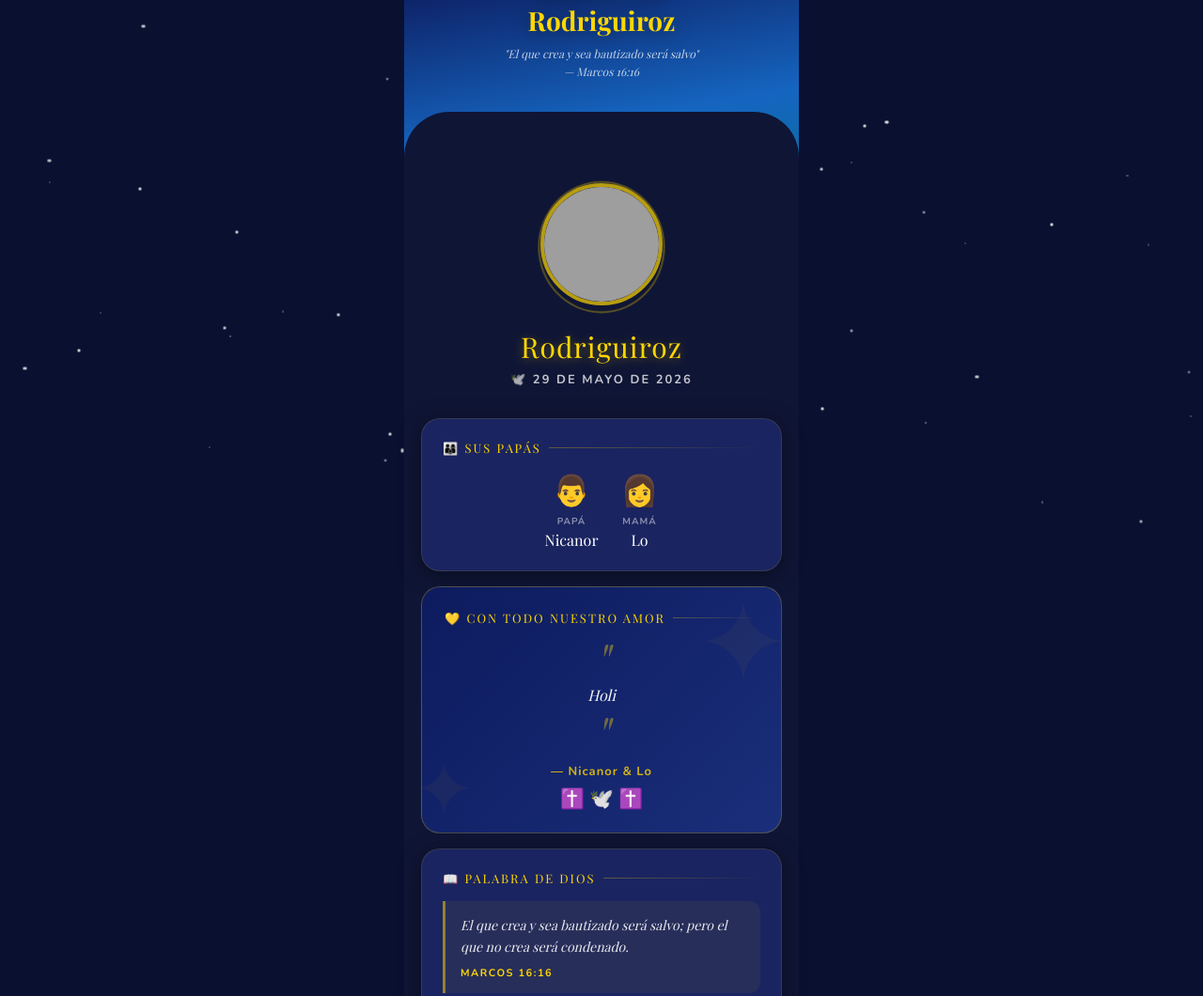
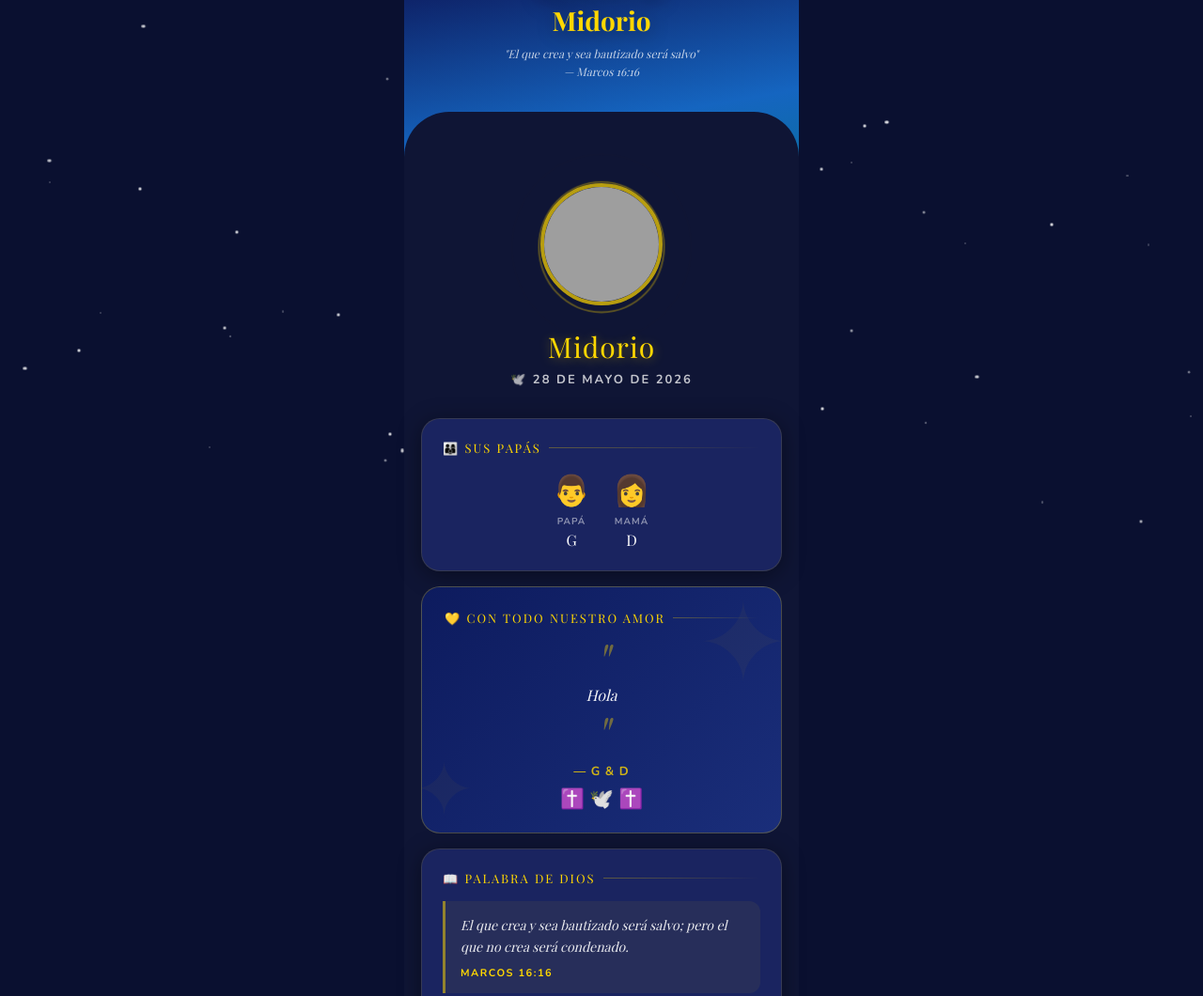
Before and after one commit to nfcconnectmx-sys/Bautizo, a plain HTML site: page BT-001/index.html in a window 1280 px wide. Shown: the part 239-1299 px from the top of the page at 94% size. Drawn offline with nearby package versions, Linux system fonts and the light colour scheme; grey boxes are pictures that could not be loaded; a web font is replaced by a local one.

Commit message:
Bautizo activado: BT-001

```diff
--- a/BT-001/index.html
+++ b/BT-001/index.html
@@ -3,7 +3,7 @@
 <head>
 <meta charset="UTF-8">
 <meta name="viewport" content="width=device-width, initial-scale=1.0, maximum-scale=1.0">
-<title>✝️ Bautizo de Rodriguiroz</title>
+<title>✝️ Bautizo de Midorio</title>
 <link href="https://fonts.googleapis.com/css2?family=Playfair+Display:ital,wght@0,400;0,700;1,400&family=Nunito:wght@400;600;700;900&display=swap" rel="stylesheet">
 <style>
 *{margin:0;padding:0;box-sizing:border-box;}
@@ -67,16 +67,16 @@ body{background:#0A1030;font-family:'Nunito',sans-serif;min-height:100vh;max-wid
   <div class="hero-logo">✦ Recuerdo Inteligente de Bautizo ✦</div>
   <span class="cross">✝️</span>
   <span class="dove">🕊️</span>
-  <h1 class="hero-title">Bautizo de<br><span>Rodriguiroz</span></h1>
+  <h1 class="hero-title">Bautizo de<br><span>Midorio</span></h1>
   <p class="hero-verse">"El que crea y sea bautizado será salvo"<br>— Marcos 16:16</p>
 </div>
 
 <div class="content">
 
   <div class="foto-section">
-    <div class="foto-ring"><img src="https://i.ibb.co/DPtF2ZwN/1000083310.jpg" alt="Rodriguiroz" style="width:130px;height:130px;border-radius:50%;object-fit:cover;border:4px solid rgba(255,215,0,0.7);"></div>
-    <div class="bautizado-nombre">Rodriguiroz</div>
-    <div class="bautizado-fecha">🕊️ 29 de mayo de 2026</div>
+    <div class="foto-ring"><img src="https://i.ibb.co/JwfF81jX/1000083311.png" alt="Midorio" style="width:130px;height:130px;border-radius:50%;object-fit:cover;border:4px solid rgba(255,215,0,0.7);"></div>
+    <div class="bautizado-nombre">Midorio</div>
+    <div class="bautizado-fecha">🕊️ 28 de mayo de 2026</div>
   </div>
 
   <div class="card">
@@ -85,20 +85,20 @@ body{background:#0A1030;font-family:'Nunito',sans-serif;min-height:100vh;max-wid
       <div class="papa-item">
         <div class="papa-icon">👨</div>
         <div class="papa-label">Papá</div>
-        <div class="papa-name">Nicanor</div>
+        <div class="papa-name">G</div>
       </div>
       <div class="papa-item">
         <div class="papa-icon">👩</div>
         <div class="papa-label">Mamá</div>
-        <div class="papa-name">Lo</div>
+        <div class="papa-name">D</div>
       </div>
     </div>
   </div>
 
   <div class="mensaje-card">
     <div class="card-title">💛 Con todo nuestro amor</div>
-    <div class="mensaje-texto">Holi</div>
-    <div class="mensaje-firma">— Nicanor &amp; Lo</div>
+    <div class="mensaje-texto">Hola</div>
+    <div class="mensaje-firma">— G &amp; D</div>
     <div class="mensaje-corazones">✝️ 🕊️ ✝️</div>
   </div>
 
@@ -121,9 +121,9 @@ body{background:#0A1030;font-family:'Nunito',sans-serif;min-height:100vh;max-wid
   <div class="card">
     <div class="card-title">🙏 Oración</div>
     <div class="oracion-texto">
-      Señor, en este día tan especial, <strong style="color:#FFD700;">Rodriguiroz</strong> ha tomado la decisión más importante de su vida: seguirte a Ti.<br><br>
+      Señor, en este día tan especial, <strong style="color:#FFD700;">Midorio</strong> ha tomado la decisión más importante de su vida: seguirte a Ti.<br><br>
       Que tu Espíritu Santo sea su guía en cada paso, que tu amor sea su fortaleza en los momentos difíciles, y que tu Palabra ilumine siempre su camino.<br><br>
-      Bendice a sus padres, Nicanor y Lo, por haberlo/la criado en tu amor.<br><br>
+      Bendice a sus padres, G y D, por haberlo/la criado en tu amor.<br><br>
       Que este bautismo sea el inicio de una vida plena y abundante en Cristo Jesús.
     </div>
     <div class="oracion-amen">— Amén 🙏 —</div>
```
